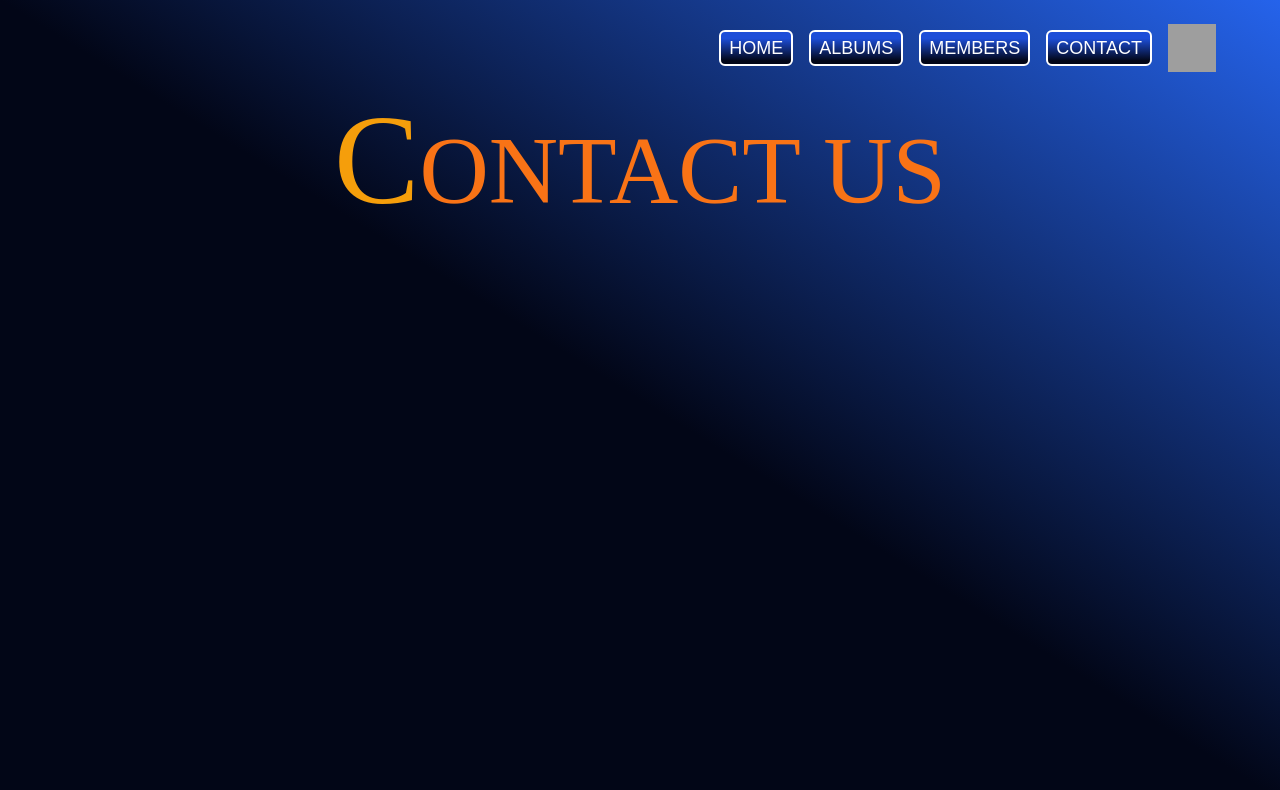
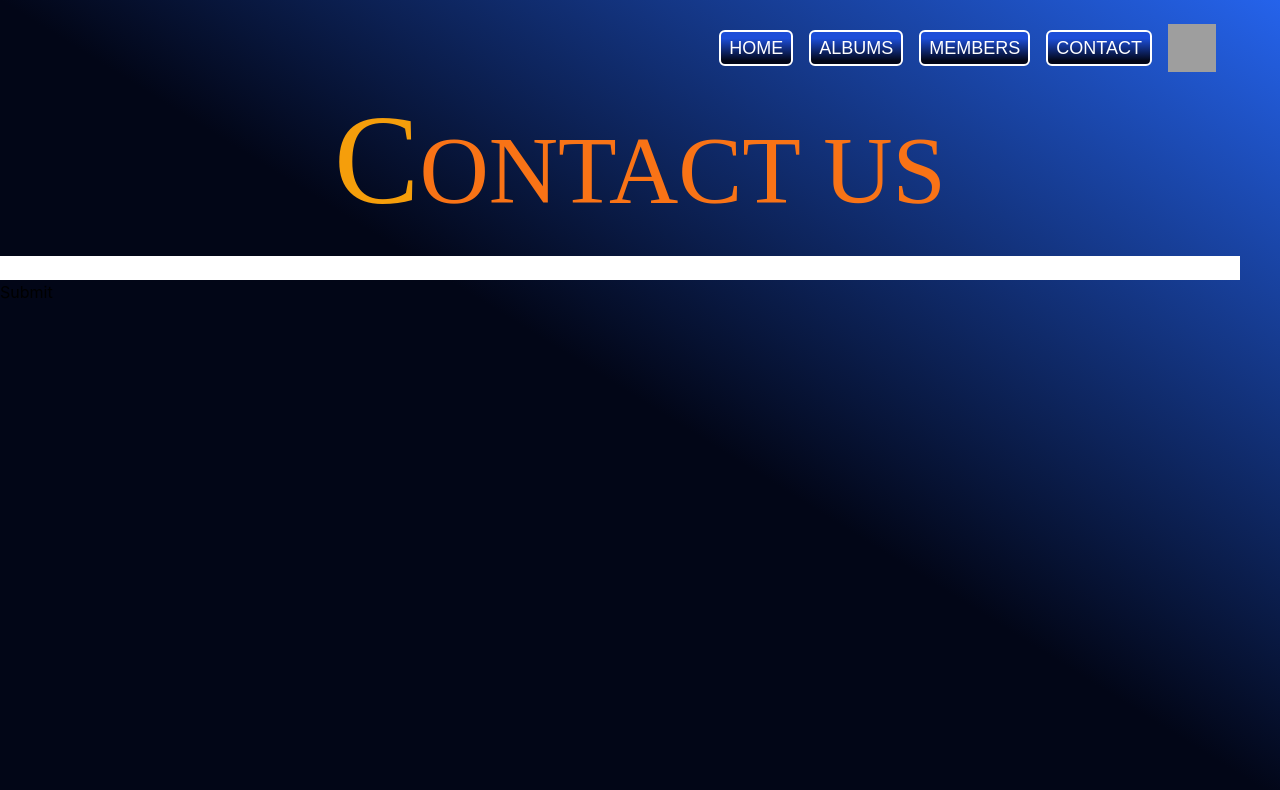
Before and after one commit to errantSquam/resonant-union-pages, a React (Create React App) app: page /contact in a window 1280 px wide. Shown: the top 790 px of the page. Built offline with nearby package versions, Linux system fonts and the light colour scheme; grey boxes are pictures that could not be loaded; the HTML template or start-up script is replaced by a standard one.

Commit message:
Add form skeleton

```diff
--- a/package.json
+++ b/package.json
@@ -11,6 +11,7 @@
     "iconify": "^1.4.0",
     "react": "^19.1.0",
     "react-dom": "^19.1.0",
+    "react-hook-form": "^7.56.3",
     "react-responsive": "^10.0.1",
     "react-router-dom": "^7.5.3",
     "react-scripts": "5.0.1",
--- a/src/pages/contact.js
+++ b/src/pages/contact.js
@@ -1,5 +1,49 @@
 import { useState, useEffect } from "react";
 import { HeaderText } from "../components/headerText";
+import { useForm, Controller, Form } from "react-hook-form";
+
+const FormComponent = () => {
+    const { control, handleSubmit } = useForm({
+        defaultValues: {
+            firstName: '',
+            lastName: '',
+            email: '',
+            subject: '',
+            message: ''
+        }
+    });
+
+    const onSubmit = data => console.log(data); //TODO
+
+    return <form onSubmit={handleSubmit(onSubmit)}>
+        <Controller
+            name="firstName"
+            control={control}
+            render={({ field }) => <input {...field} />}
+        />
+        <Controller
+            name="lastName"
+            control={control}
+            render={({ field }) => <input {...field} />}
+        />
+        <Controller
+            name="email"
+            control={control}
+            render={({ field }) => <input {...field} />}
+        />
+        <Controller
+            name="subject"
+            control={control}
+            render={({ field }) => <input {...field} />}
+        />
+        <Controller
+            name="message"
+            control={control}
+            render={({ field }) => <input {...field} />}
+        />
+        <input type="submit" />
+    </form>
+}
 
 const Contact = () => {
     const [loaded, setLoaded] = useState(false);
@@ -14,7 +58,8 @@ const Contact = () => {
 
     return <div className="w-full">
         <div className="flex flex-col justify-items items-center space-y-8">
-                <HeaderText text={"CONTACT US"} isLoaded={loaded}/>
+            <HeaderText text={"CONTACT US"} isLoaded={loaded} />
+            <FormComponent />
         </div>
     </div>
 }
```
Also changed, not shown: 1 other file (tests, documents, lock files or other folders). Lines whose indentation alone changed are shown as unchanged.
